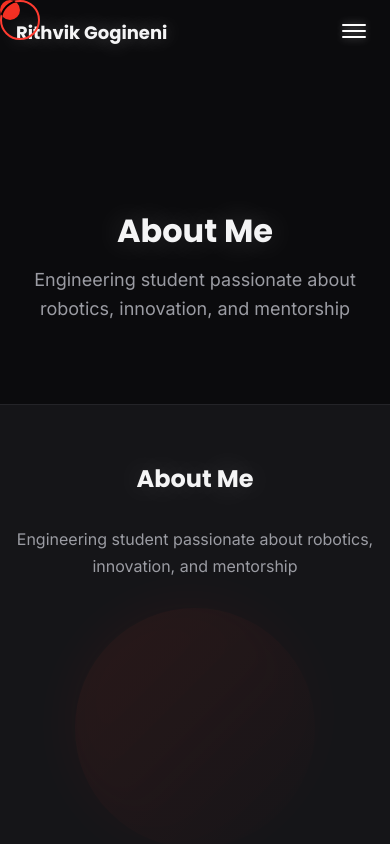
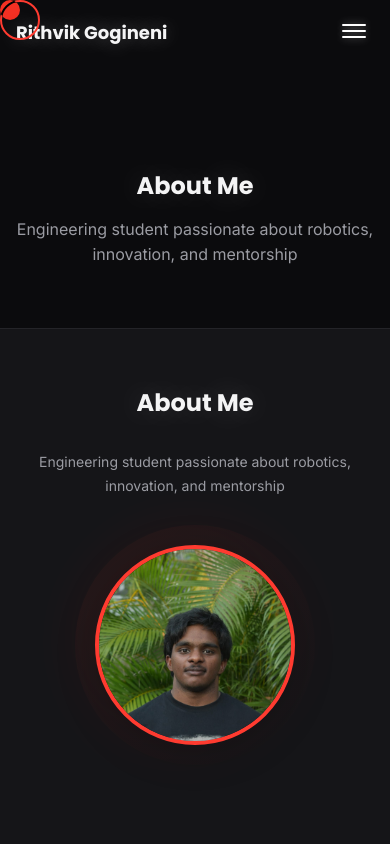
Before and after one commit to RithvikGogineni/my-portfolio, a React (Vite) app: page /about in a window 390 px wide. Shown: the top 844 px of the page. Built offline with nearby package versions, Linux system fonts and the light colour scheme.

Commit message:
Improve mobile responsiveness across all sections

```diff
--- a/src/index.css
+++ b/src/index.css
@@ -408,6 +408,18 @@ body {
   padding: var(--container-padding);
 }
 
+@media (max-width: 768px) {
+  .container {
+    padding: 0 1.5rem;
+  }
+}
+
+@media (max-width: 480px) {
+  .container {
+    padding: 0 1rem;
+  }
+}
+
 /* Centering helpers */
 .centered {
   display: flex;
@@ -3232,12 +3244,37 @@ a:hover {
 }
 
 @media (max-width: 480px) {
+  .page-title {
+    font-size: var(--font-size-3xl);
+  }
+
+  .page-subtitle {
+    font-size: var(--font-size-base);
+  }
+
+  .page-hero {
+    padding: 100px 0 60px;
+  }
+
+  .section {
+    padding: 60px 0;
+  }
+
+  .section-title {
+    font-size: var(--font-size-2xl);
+  }
+
+  .section-subtitle {
+    font-size: var(--font-size-sm);
+  }
+
   .achievement-card {
     padding: 1.5rem;
   }
 
   .stats-grid {
     grid-template-columns: 1fr;
+    gap: 1.5rem;
   }
 
   .gallery-grid {
@@ -3258,6 +3295,7 @@ a:hover {
 
   .social-icons {
     justify-content: center;
+    flex-wrap: wrap;
   }
 
   .back-to-top {
@@ -3266,6 +3304,41 @@ a:hover {
     width: 45px;
     height: 45px;
     font-size: 1.2rem;
+  }
+
+  .tech-stack-grid {
+    grid-template-columns: 1fr;
+    gap: 1.5rem;
+  }
+
+  .tech-stack-card {
+    padding: 1.5rem;
+  }
+
+  .blog-grid {
+    grid-template-columns: 1fr;
+    gap: 1.5rem;
+  }
+
+  .blog-card {
+    padding: 1.5rem;
+  }
+
+  .project-detail-actions {
+    flex-direction: column;
+  }
+
+  .project-detail-actions .btn {
+    width: 100%;
+  }
+
+  .hero-actions {
+    flex-direction: column;
+    gap: 1rem;
+  }
+
+  .hero-actions .btn {
+    width: 100%;
   }
 }
 
```
